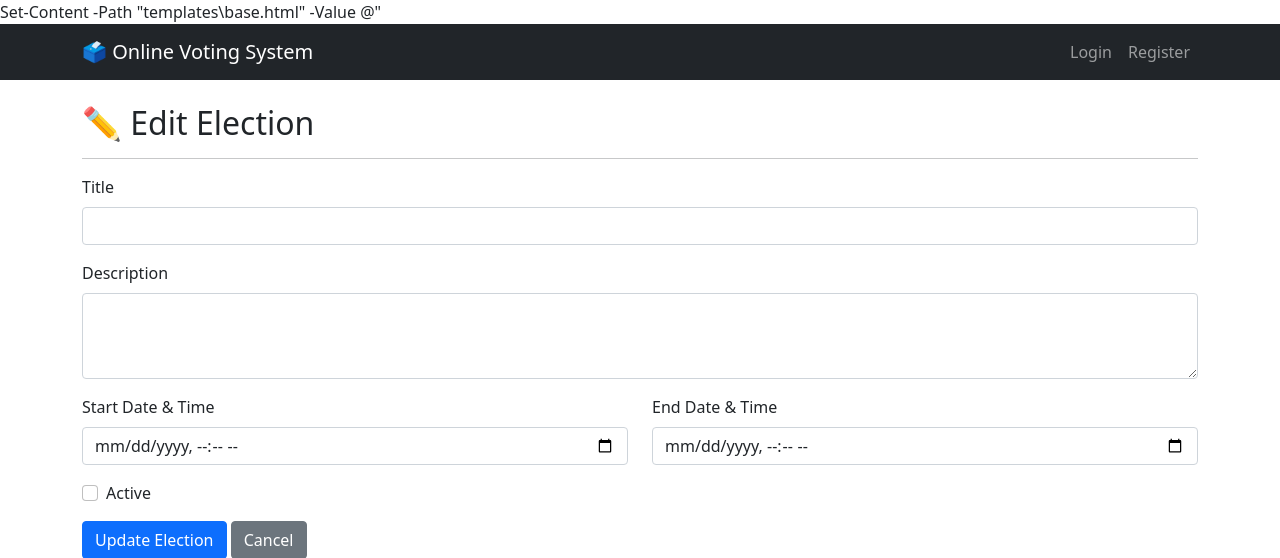
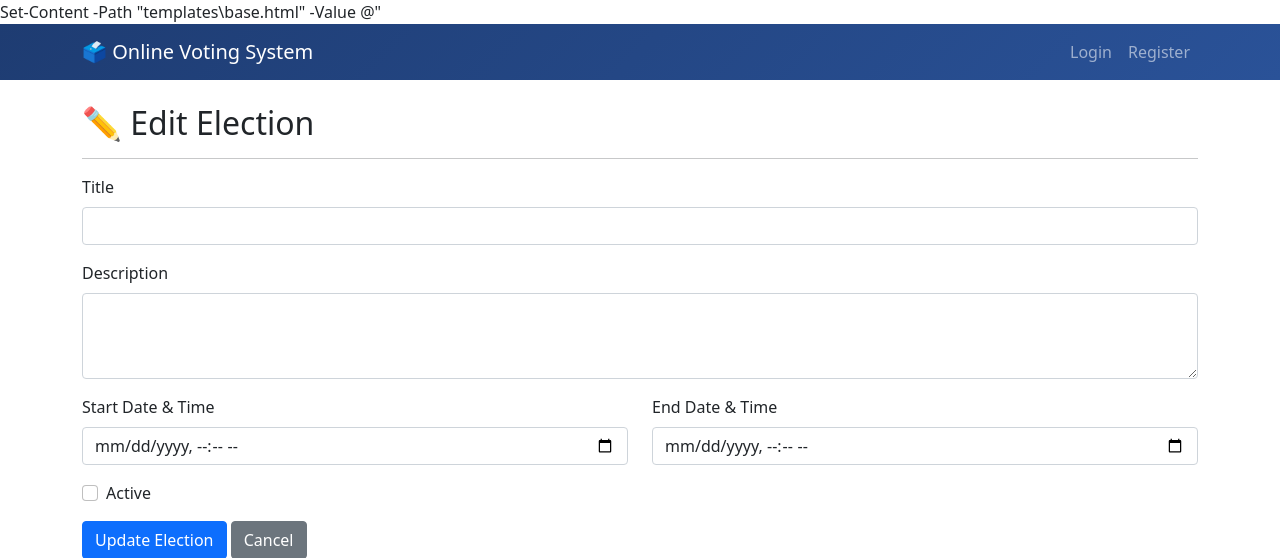
Before and after one commit to karkisanjeev111-netizen/online-voting-system, a Python web app: template templates/admin/edit_election.html in a window 1280 px wide. Shown: the top 558 px of the page. Run offline with Jinja, Linux system fonts and the light colour scheme; the template is opened without the code that fills it, so the values that code supplies are empty.

Commit message:
Add gradient background to navbar

```diff
--- a/static/css/style.css
+++ b/static/css/style.css
@@ -17,3 +17,7 @@
     background-color: #f1f3f5;
     transition: background-color 0.2s;
 }
+
+.navbar {
+    background: linear-gradient(135deg, #1e3c72 0%, #2a5298 100%) !important;
+}
```
